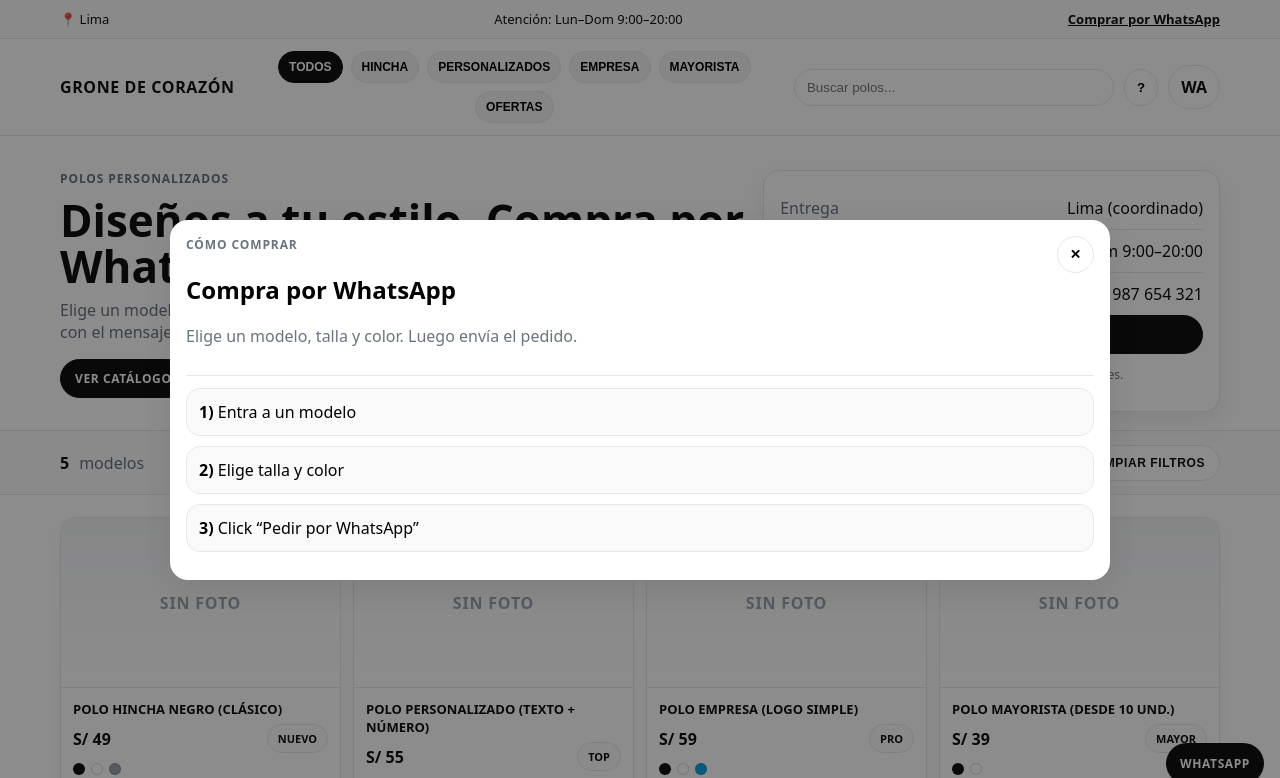
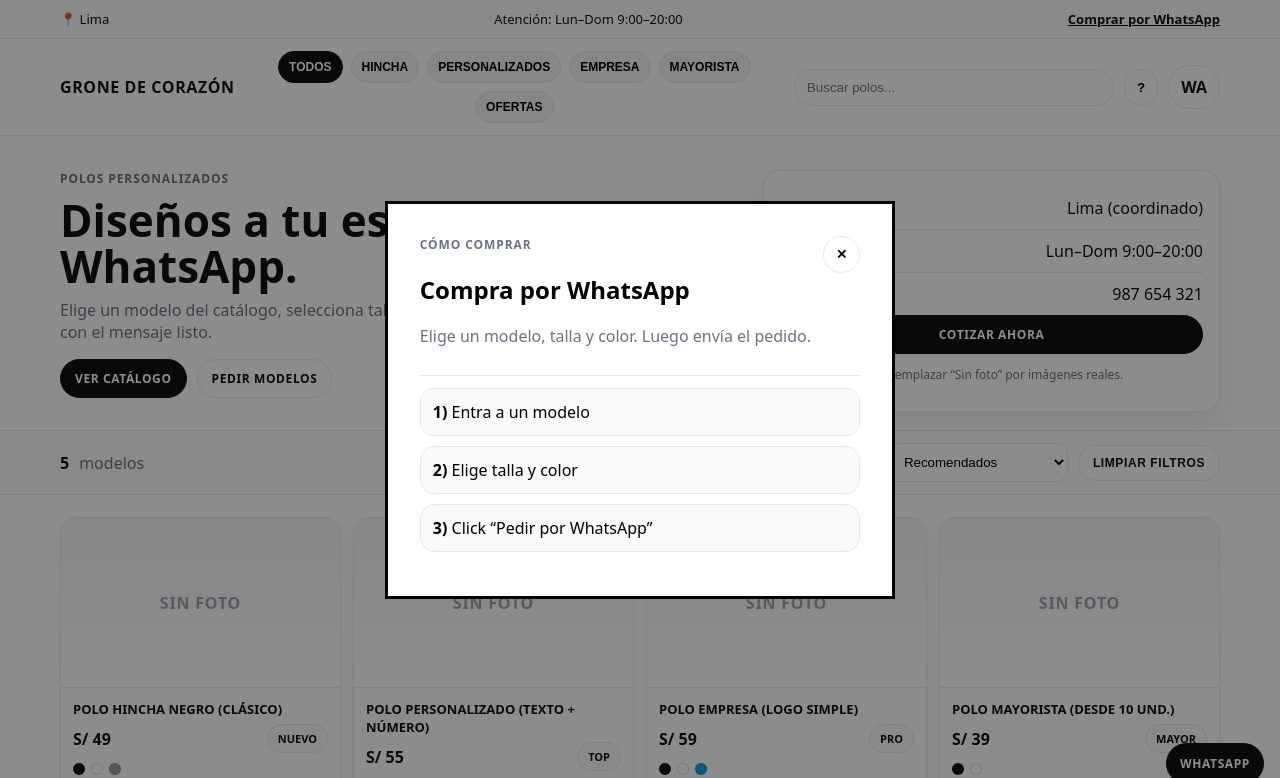
Before and after one commit to josmenvic/grone-de-corazon, a plain HTML site: page index.html in a window 1280 px wide. Both pictures are taken after a click on the button "Cómo comprar". Shown: the top 778 px of the page. Drawn offline with Linux system fonts and the light colour scheme.

Commit message:
Refactor modal styles for improved layout
Removed modal styles and added max-height and overflow properties.

```diff
--- a/styles.css
+++ b/styles.css
@@ -207,11 +207,8 @@ select{
 .card__actions .btn{width:100%}
 
 .modal{
-  border:none;
-  padding:0;
-  width:min(940px, 96vw);
-  border-radius:18px;
-  box-shadow: var(--shadow);
+  max-height: 90vh;
+  overflow: auto;
 }
 .modal::backdrop{background:rgba(0,0,0,.45)}
 .modal__card{padding:16px}
```
